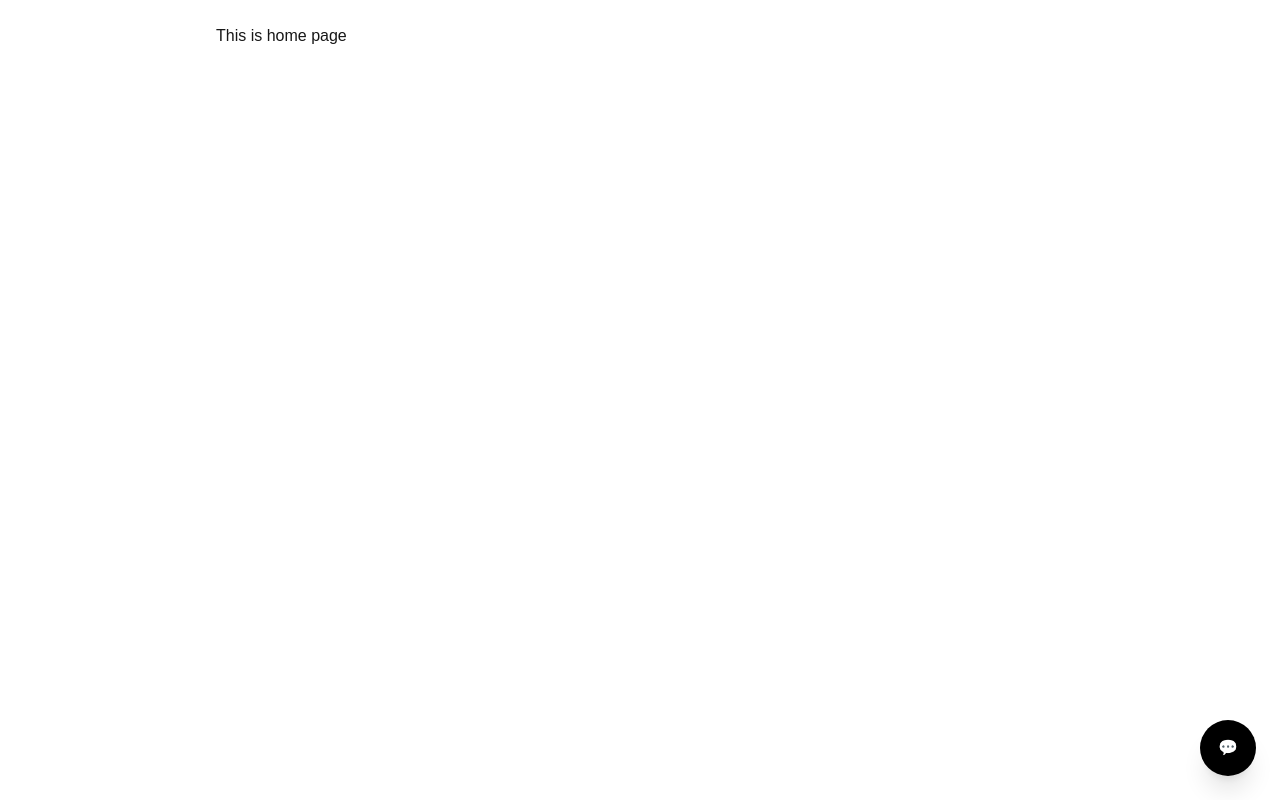
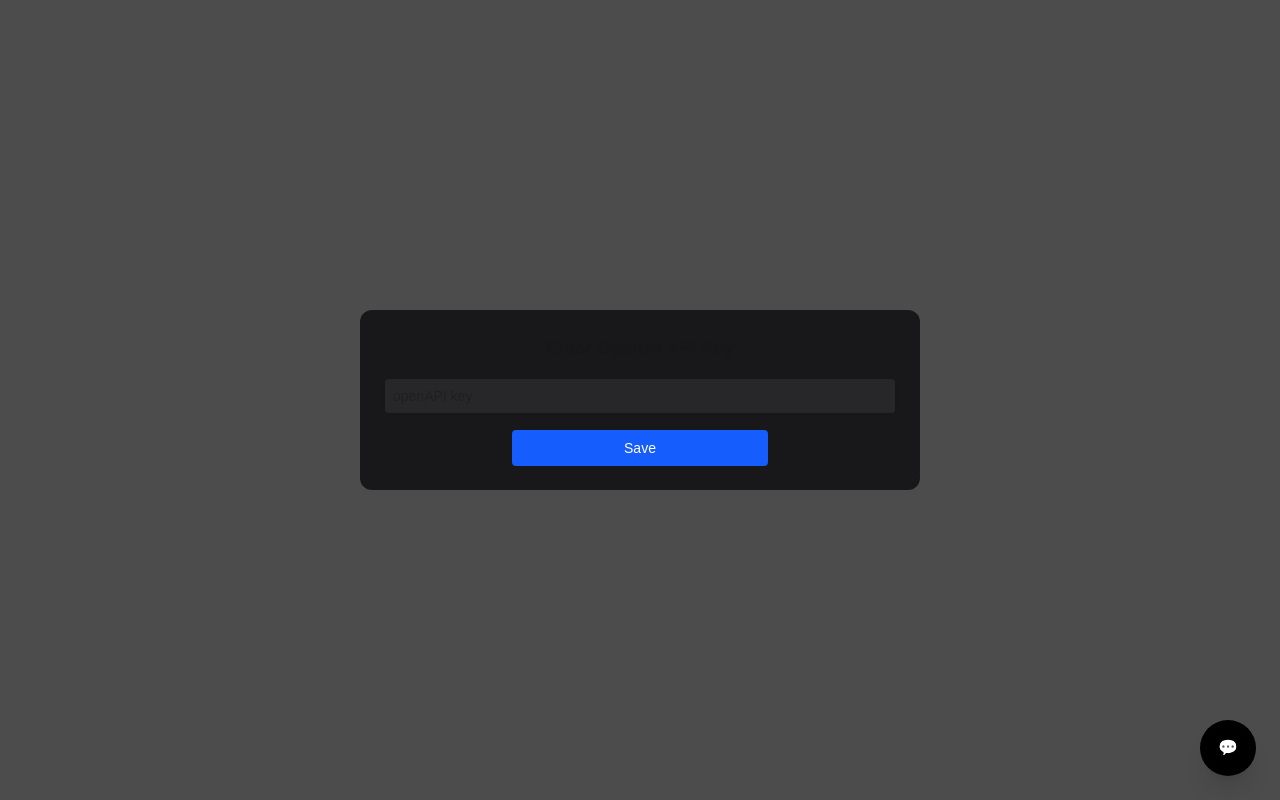
Before and after one commit to nhantran-agilityio/ai-sdk, a Next.js app in the folder ai-chatbot-app/: page / in a window 1280 px wide. Built offline with nearby package versions, Linux system fonts and the light colour scheme.

Commit message:
feat: create input to input open api key

```diff
--- a/ai-chatbot-app/app/api/chat/route.ts
+++ b/ai-chatbot-app/app/api/chat/route.ts
@@ -8,10 +8,14 @@ import {
 } from "ai";
 import { openai } from "@ai-sdk/openai";
 import { getWeather } from "@/lib/ai/tools/get-weather";
+import { createOpenAI } from "@ai-sdk/openai";
 
 export async function POST(req: Request) {
   try {
-    const { messages }: { messages: UIMessage[] } = await req.json();
+    const { messages, apiKey }: { messages: UIMessage[], apiKey: string } = await req.json();
+    const openai = createOpenAI({
+      apiKey,
+    });
 
     const stream = createUIMessageStream({
       execute: async ({ writer: dataStream }) => {
--- a/ai-chatbot-app/app/layout.tsx
+++ b/ai-chatbot-app/app/layout.tsx
@@ -2,6 +2,8 @@ import type { Metadata } from "next";
 import { Geist, Geist_Mono } from "next/font/google";
 import "./globals.css";
 import ChatbotPopup from "@/components/chatpopup";
+import { OpenAIKeyProvider } from "./providers/OpenAIKeyProvider";
+import { ApiKeyModal } from "@/components/apikeymodal";
 
 const geistSans = Geist({
   variable: "--font-geist-sans",
@@ -28,8 +30,12 @@ export default function RootLayout({
       <body
         className={`${geistSans.variable} ${geistMono.variable} antialiased`}
       >
-        {children}
-        <ChatbotPopup />
+        <OpenAIKeyProvider>
+          {children}
+          <ApiKeyModal />
+          <ChatbotPopup />
+        </OpenAIKeyProvider>
+
       </body>
     </html>
   );
--- a/ai-chatbot-app/app/page.tsx
+++ b/ai-chatbot-app/app/page.tsx
@@ -1,25 +1,8 @@
 "use client";
-import { useState } from "react";
-import { useChat } from "@ai-sdk/react";
-
-import { cn } from "@/lib/utils";
-
-import { Button } from "@/components/button";
 
 export default function Chat() {
-  const [input, setInput] = useState("");
-  const { messages, sendMessage, status, stop } = useChat();
-  const isLoading = status === "submitted" || status === "streaming";
-
-  const handleSendMessage = async (e: React.FormEvent<HTMLFormElement>) => {
-    e.preventDefault();
-    sendMessage({ text: input });
-    setInput("");
-  };
-
   return (
     <div className="max-w-4xl mx-auto p-6 relative size-full h-[calc(100vh-4rem)]">
-      <h1>This is home page</h1>
     </div>
   );
 }
--- /dev/null
+++ b/ai-chatbot-app/app/providers/OpenAIKeyProvider.tsx
@@ -0,0 +1,34 @@
+// app/providers/OpenAIKeyProvider.tsx
+"use client";
+
+import { createContext, useContext, useEffect, useState } from "react";
+
+const OpenAIKeyContext = createContext<{
+    apiKey: string | null;
+    setApiKey: (key: string) => void;
+}>({
+    apiKey: null,
+    setApiKey: () => { },
+});
+
+export function OpenAIKeyProvider({ children }: { children: React.ReactNode }) {
+    const [apiKey, setApiKeyState] = useState<string | null>(null);
+
+    useEffect(() => {
+        const saved = localStorage.getItem("OPENAI_API_KEY");
+        if (saved) setApiKeyState(saved);
+    }, []);
+
+    const setApiKey = (key: string) => {
+        localStorage.setItem("OPENAI_API_KEY", key);
+        setApiKeyState(key);
+    };
+
+    return (
+        <OpenAIKeyContext.Provider value={{ apiKey, setApiKey }}>
+            {children}
+        </OpenAIKeyContext.Provider>
+    );
+}
+
+export const useOpenAIKey = () => useContext(OpenAIKeyContext);
--- /dev/null
+++ b/ai-chatbot-app/components/apikeymodal.tsx
@@ -0,0 +1,35 @@
+"use client";
+import { useState } from "react";
+import { useOpenAIKey } from "@/app/providers/OpenAIKeyProvider";
+import { Input } from "./input"
+import { Button } from "./button"
+
+export function ApiKeyModal() {
+    const { apiKey, setApiKey } = useOpenAIKey();
+    const [input, setInput] = useState("");
+
+    if (apiKey) return null;
+
+    return (
+        <div className="fixed inset-0 flex items-center justify-center bg-black/70">
+            <div className="bg-zinc-900 p-6 rounded-xl w-140 space-y-4 flex flex-col items-center justify-center">
+                <h2 className="text-lg font-semibold">Enter OpenAI API Key</h2>
+
+                <Input
+                    type="password"
+                    className="w-full p-2 rounded bg-zinc-800"
+                    placeholder="openAPI key"
+                    value={input}
+                    onChange={(e) => setInput(e.target.value)}
+                />
+
+                <Button
+                    className="w-1/2 bg-blue-600 py-2 rounded flex"
+                    onClick={() => setApiKey(input)}
+                >
+                    Save
+                </Button>
+            </div>
+        </div>
+    );
+}
--- a/ai-chatbot-app/components/chatpopup.tsx
+++ b/ai-chatbot-app/components/chatpopup.tsx
@@ -14,11 +14,12 @@ import { Message, MessageContent } from "@/components/message";
 import { ResponseMessages } from "@/components/response";
 import { Textarea } from "@/components/textarea";
 import { Button } from "@/components/button";
+import { useOpenAIKey } from "@/app/providers/OpenAIKeyProvider";
 
 export default function ChatbotPopup() {
     const [open, setOpen] = useState(false);
     const [input, setInput] = useState("");
-
+    const { apiKey } = useOpenAIKey();
     const { messages, sendMessage, status, stop } = useChat();
 
     const isLoading = status === "submitted" || status === "streaming";
@@ -26,7 +27,12 @@ export default function ChatbotPopup() {
     const handleSendMessage = async (e: React.FormEvent<HTMLFormElement>) => {
         e.preventDefault();
         if (!input.trim()) return;
-        sendMessage({ text: input });
+        // sendMessage({ text: input });
+        sendMessage(
+            { text: input },
+            {
+                body: { apiKey }
+            })
         setInput("");
     };
 
```
